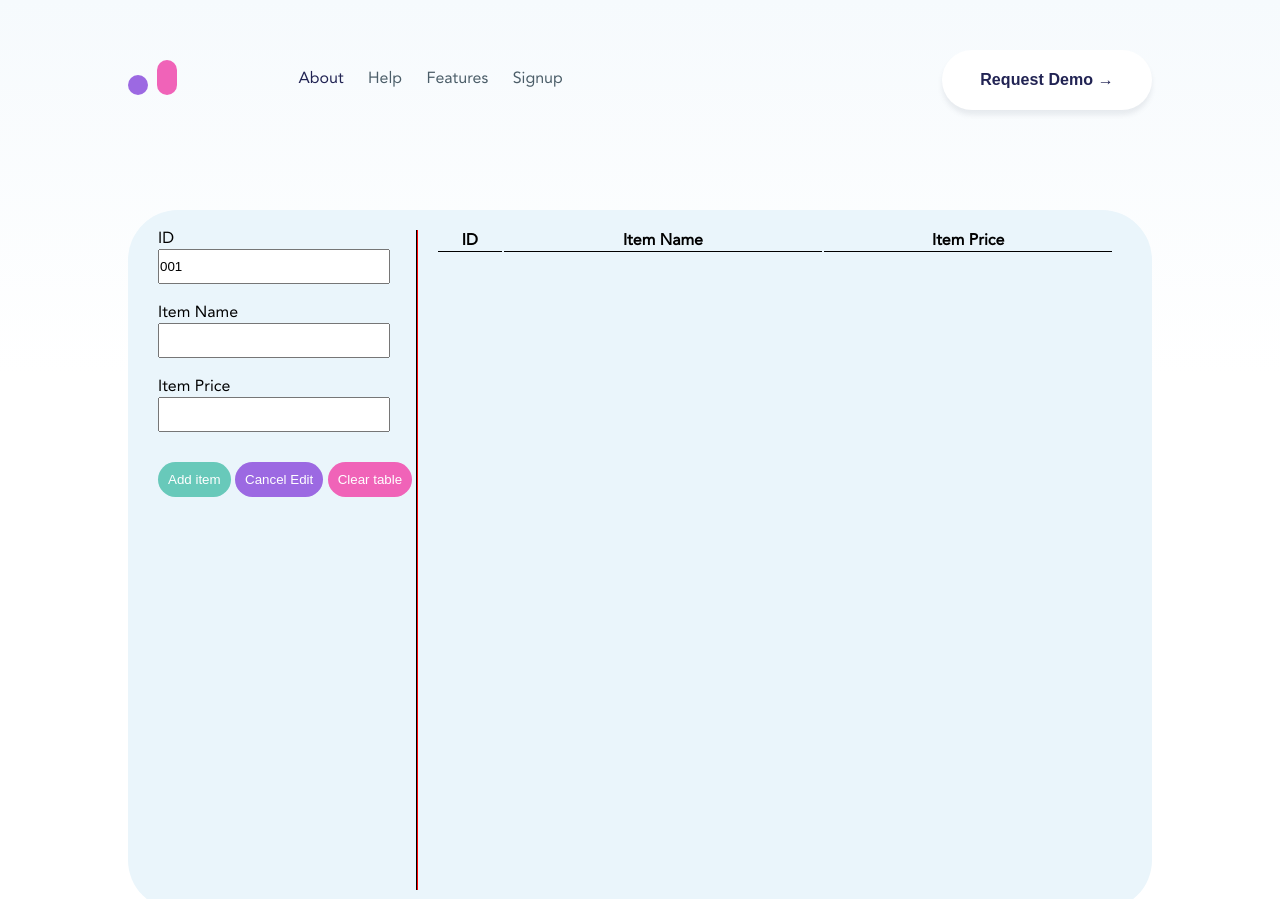
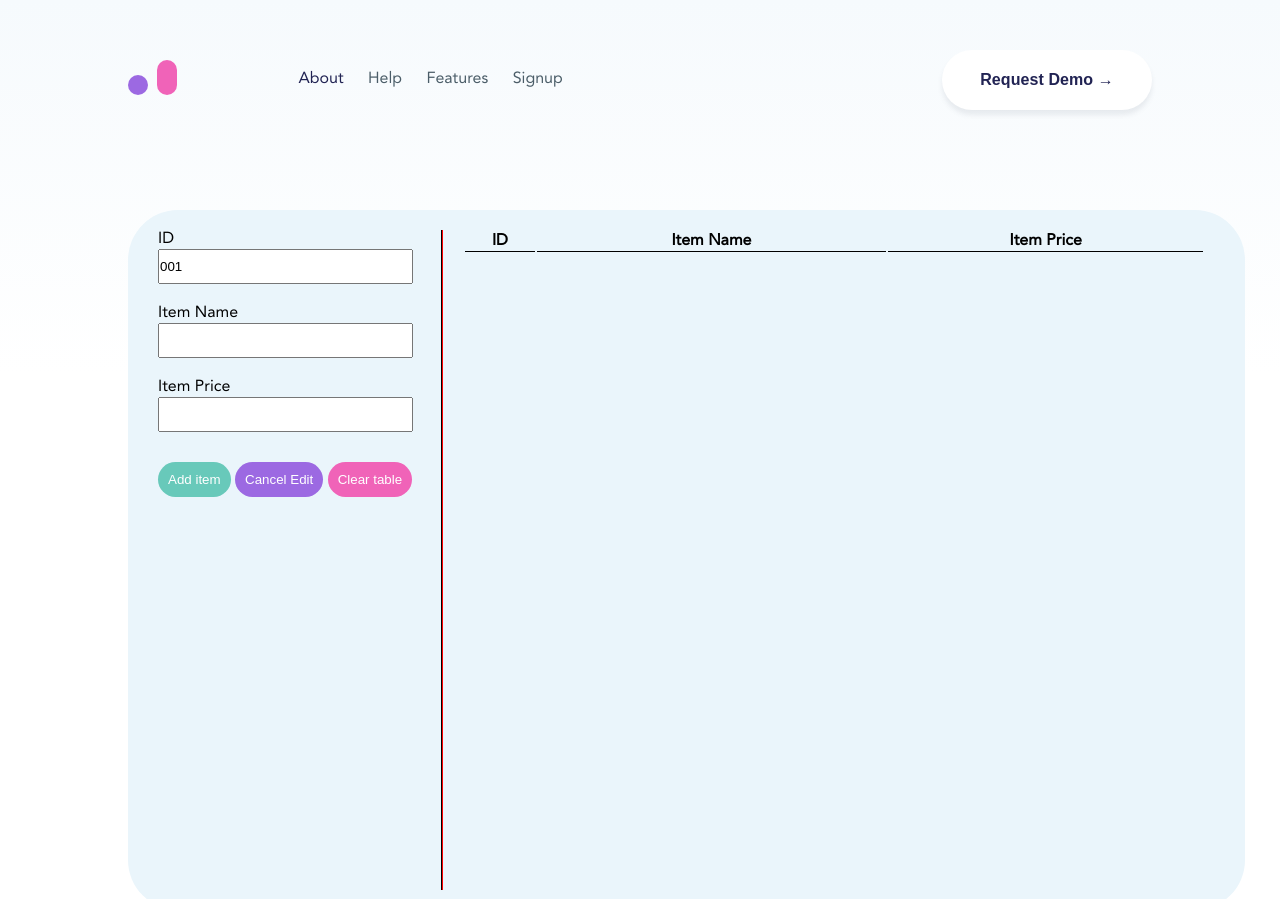
Before and after one commit to Crispinrose/week1-project, a plain HTML site: page demo.html in a window 1280 px wide. Shown: the top 899 px of the page. Drawn offline with Linux system fonts and the light colour scheme.

Commit message:
Modified demo table width

```diff
--- a/css/demo-styles.css
+++ b/css/demo-styles.css
@@ -2,7 +2,7 @@
     display: flex;
     margin-top: 100px;
     margin-bottom: 150px;
-	max-width: 1117px;
+	width: 1117px;
     height: 700px;
     background-color: rgb(234, 245, 251);
     /* background-blend-mode: darken; */
```
